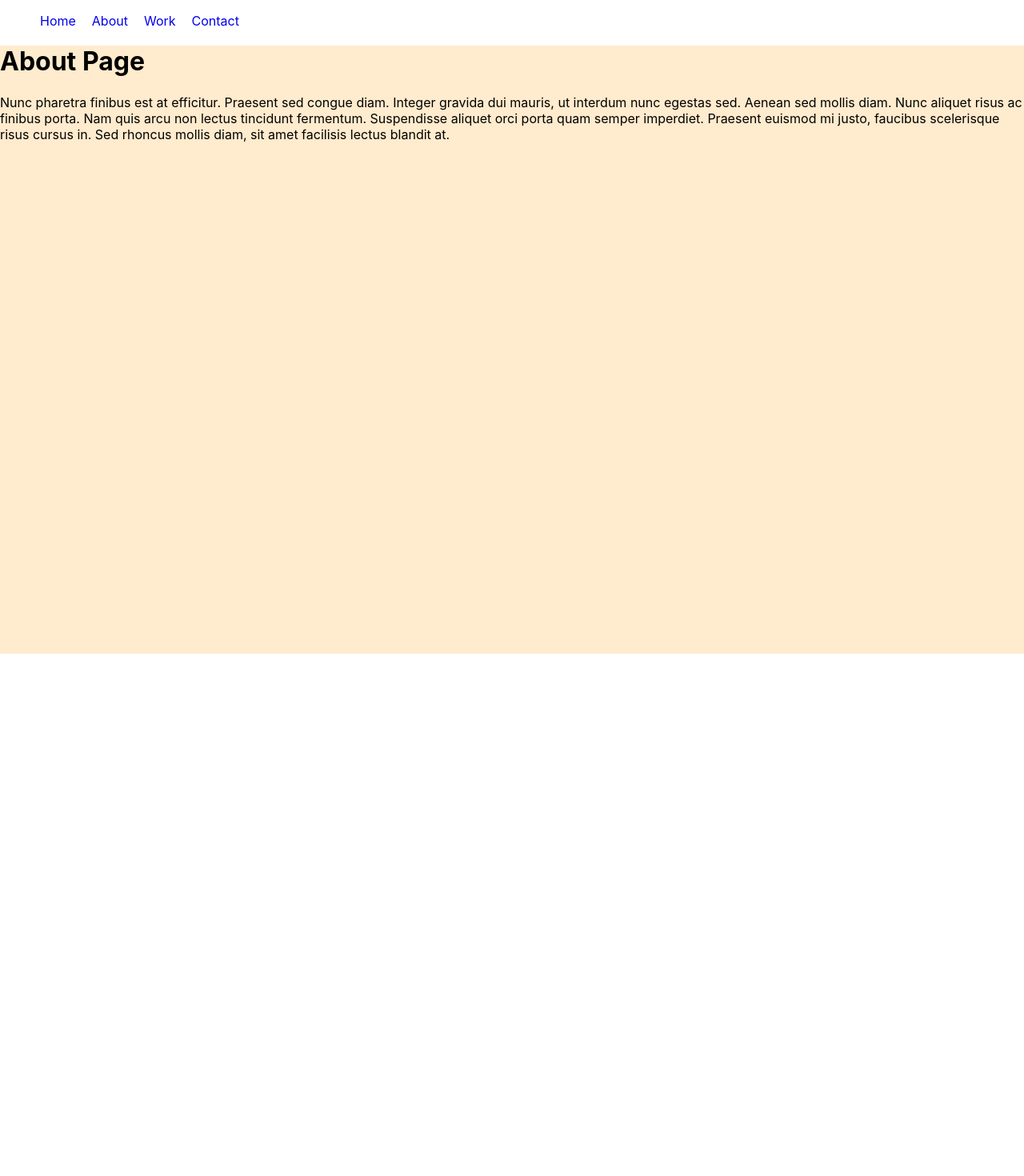
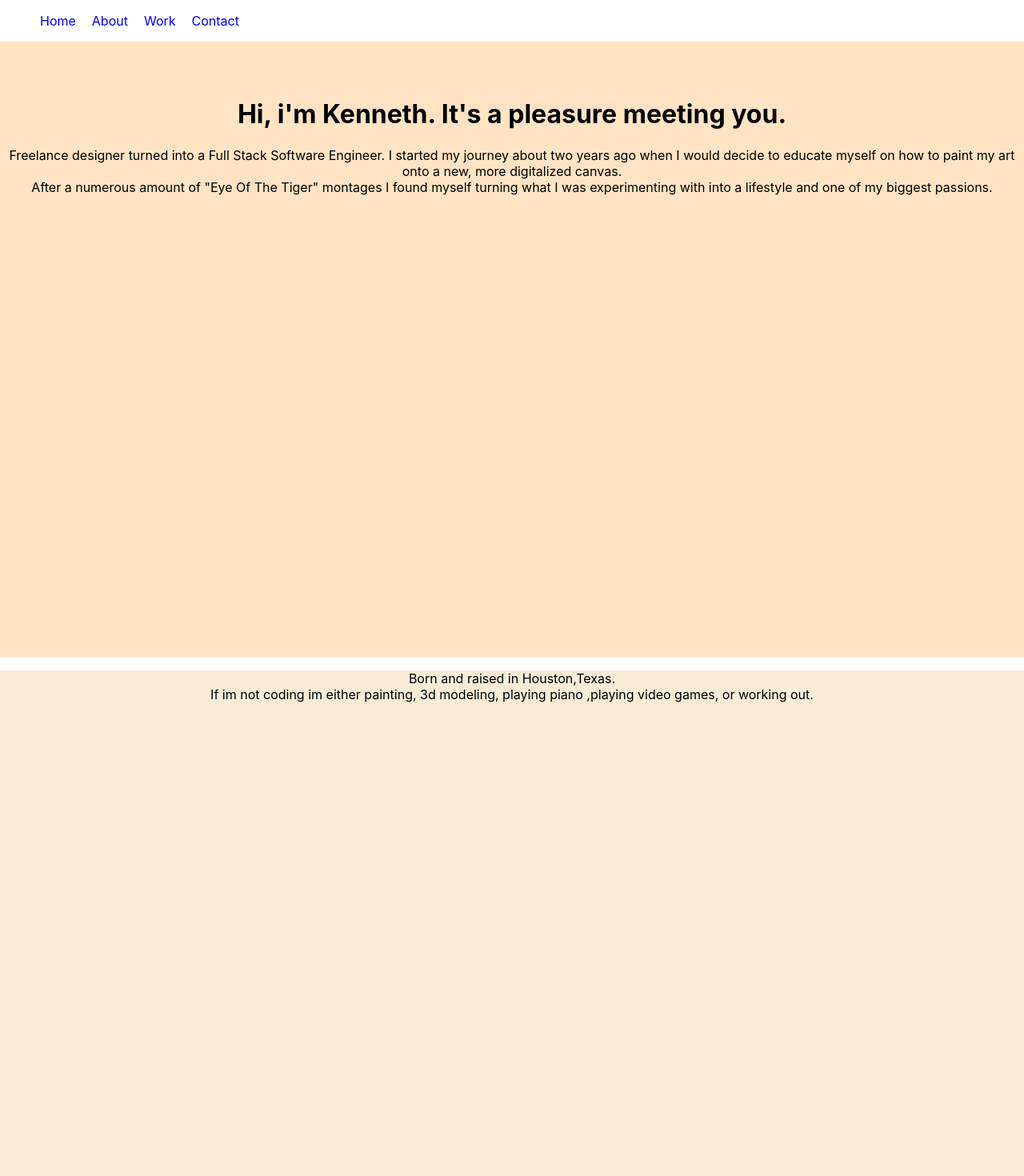
Before and after one commit to cyperpunkmunk/Portfolioreact3, a React (Create React App) app: page /about in a window 1280 px wide. Shown: the top 1470 px of the page at 80% size. Before the commit the page ends 817 px from the top, so only its background shows below. Built offline with nearby package versions, Linux system fonts and the light colour scheme.

Commit message:
added page content

```diff
--- a/src/components/pages/About/About.js
+++ b/src/components/pages/About/About.js
@@ -2,15 +2,29 @@ import React from "react";
 import "./about.css"
 function About() {
   return (
-    <div class = "main">
-      <h1>About Page</h1>
-      <p>
-        Nunc pharetra finibus est at efficitur. Praesent sed congue diam. Integer gravida dui
-        mauris, ut interdum nunc egestas sed. Aenean sed mollis diam. Nunc aliquet risus ac finibus
-        porta. Nam quis arcu non lectus tincidunt fermentum. Suspendisse aliquet orci porta quam
-        semper imperdiet. Praesent euismod mi justo, faucibus scelerisque risus cursus in. Sed
-        rhoncus mollis diam, sit amet facilisis lectus blandit at.
-      </p>
+    <div className = "body">
+
+      <div className = "hi">
+        <h1 className = "title">Hi, i'm Kenneth. It's a pleasure meeting you.</h1>
+        <p className = "title">
+           Freelance designer turned into a Full Stack Software Engineer. I started my journey about two years ago
+           when I would decide to educate myself on how to paint my art onto a new, more digitalized canvas.
+           <br></br>
+           After a numerous amount of "Eye Of The Tiger" montages I found myself turning what I was experimenting with into
+           a lifestyle and one of my biggest passions.
+        </p>
+      </div>
+      <div className = "hiTwo">
+        <p className = "title">
+          Born and raised in Houston,Texas.
+           <br></br>
+          If im not coding im either painting, 3d modeling, playing piano ,playing video games, or working out.
+        </p>
+      </div>
+      <div className = "languages">
+        <h1 className = "title">Here are some of the languages i speak.</h1>
+      </div>
+
     </div>
   );
 }
--- a/src/components/pages/About/about.css
+++ b/src/components/pages/About/about.css
@@ -1,4 +1,22 @@
 .main{
-    height: 95vh;
+
     background-color: blanchedalmond;
 }
+
+.hi{
+    height:90vh;
+    background-color: bisque;
+    padding-top: 50px;
+
+}
+
+.hiTwo{
+
+    height:100vh;
+    background-color: antiquewhite;
+}
+
+.languages{
+    height: 100vh;
+    background-color: beige;
+}
--- a/src/components/pages/Contact/Contact.js
+++ b/src/components/pages/Contact/Contact.js
@@ -4,7 +4,7 @@ import "./contact.css"
 
 function Contact(props) {
   return (
-    <div class = "main">
+    <div className = "main">
       <h1>Contact Page</h1>
       <p>
         Integer cursus bibendum sem non pretium. Vestibulum in aliquet sem, quis molestie urna.
--- a/src/components/pages/Home/Home.js
+++ b/src/components/pages/Home/Home.js
@@ -1,15 +1,34 @@
 import React from "react";
 import "./style.css"
+import logo from "../../../IMG_8450.png"
+
 function Home() {
   return (
-    <div class = "main">
-      <div class = "intro">
-        <h1 class = "title" >Artist, Web Developer & Video Game Developer</h1>
-        <p class = "title">
-          I create and innovate. Everyday. Reaching unscalable heights
-        </p>
+
+    <div>
+      <div className = "main">
+        <div className = "intro">
+          <h1 className = "title" >Artist, Web Developer & Video Game Developer</h1>
+          <p className = "title">
+            I create and innovate. Everyday. Reaching unscalable heights
+          </p>
+          <div className = "imgContainer">
+            <img className ="img" src={logo} alt="pic"/>
+          </div>
+        </div>
       </div>
+
+      <div className = "twoIntro">
+
+        <div className = "">
+
+        </div>
+
+      </div>
+
     </div>
+
+
   );
 }
 
--- a/src/components/pages/Home/style.css
+++ b/src/components/pages/Home/style.css
@@ -1,5 +1,5 @@
 .main{
-    height: 95vh;
+    height: 90vh;
     background-color: blanchedalmond;
 }
 .title{
@@ -9,3 +9,18 @@
 .intro{
     padding-top: 50px;
 }
+
+.img{
+    height:400px;
+    width:400px;
+}
+.imgContainer{
+    display: flex;
+    justify-content: center;
+    padding: 30px;
+}
+
+.twoIntro{
+    height:10vh;
+    background-color: rgb(0, 0, 0);
+}
--- a/src/components/pages/Work/Work.js
+++ b/src/components/pages/Work/Work.js
@@ -3,7 +3,7 @@ import "./work.css"
 function Work() {
   return (
     <div class = "main">
-      <h1 class = "" >Work</h1>
+      <h1 className = "" >Work</h1>
       <p>
         Donec a volutpat quam. Curabitur nec varius justo, sed rutrum ligula. Curabitur pellentesque
         turpis sit amet eros iaculis, a mollis arcu dictum. Ut vel ante eget massa ornare placerat.
```
Also changed, not shown: src/IMG_8450.png (renamed from public/IMG_8450.png).
